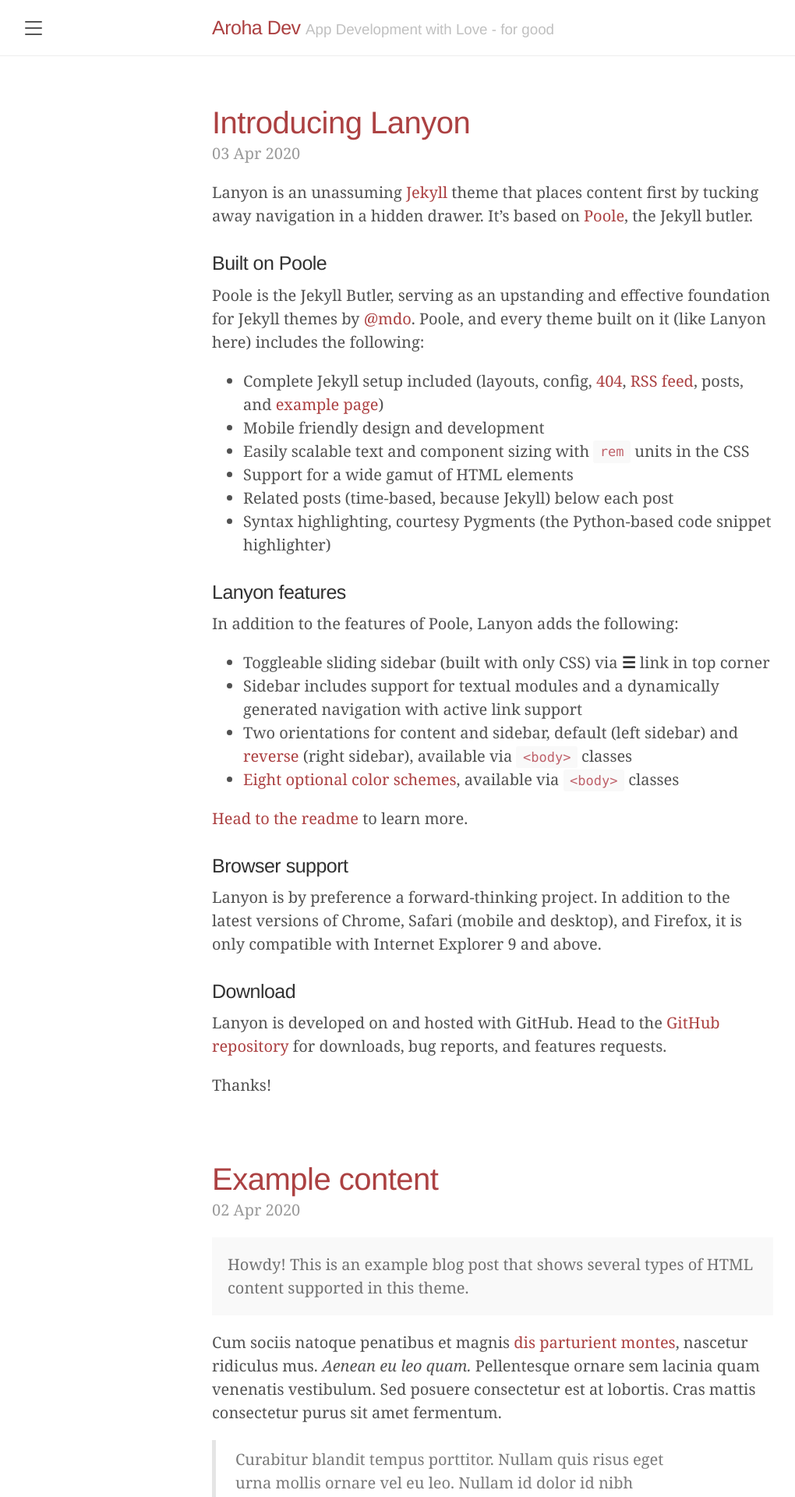
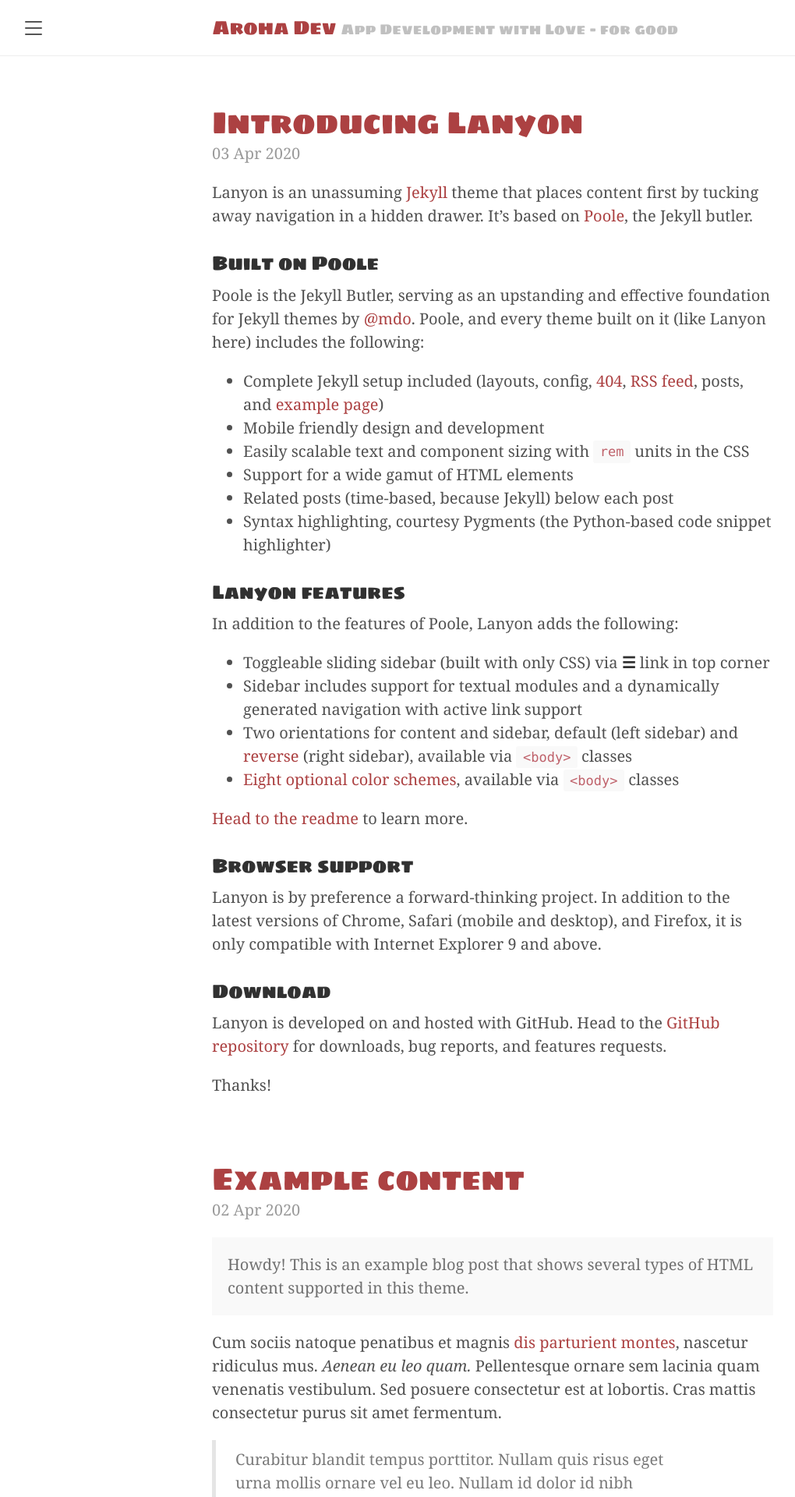
Before and after one commit to tracyjordan/tracyjordan.github.io, a Jekyll site: the page built from index.html, in a window 1280 px wide. Shown: the top 1920 px of the page at 78% size, without its empty margins (8-1028 px from the left). Built offline with Jekyll 4.4.1, drawn with Linux system fonts in a browser that asks for light colours; the list of posts is cut into pages by our own code.

Commit message:
Update aroha.css

```diff
--- a/public/css/aroha.css
+++ b/public/css/aroha.css
@@ -7,7 +7,7 @@ html {
 }
 
 h1, h2, h3, h4, h5, h6 {
-  font-family: "PT Sans", Helvetica, Arial, sans-serif;
+  font-family: 'Sigmar One', cursive;
   font-weight: 400;
   color: #313131;
   letter-spacing: -.025rem;
@@ -30,7 +30,7 @@ h1, h2, h3, h4, h5, h6 {
 
 /* Style and "hide" the sidebar */
 .sidebar {
-  font-family: "PT Sans", Helvetica, Arial, sans-serif;
+  font-family: 'Sigmar One', cursive;
   font-size: .875rem; /* 15px */
   color: rgba(255,255,255,.6);
 }
@@ -51,10 +51,10 @@ h1, h2, h3, h4, h5, h6 {
 .theme-base-JJ .sidebar,
 .theme-base-JJ .sidebar-toggle:active,
 .theme-base-JJ #sidebar-checkbox:checked ~ .sidebar-toggle {
-  background-color: #ac4142;
+  background-color: #333333;
 }
 .theme-base-JJ .container a,
 .theme-base-JJ .sidebar-toggle,
 .theme-base-JJ .related-posts li a:hover {
-  color: #ac4142;
+  color: #333333;
 }
```
